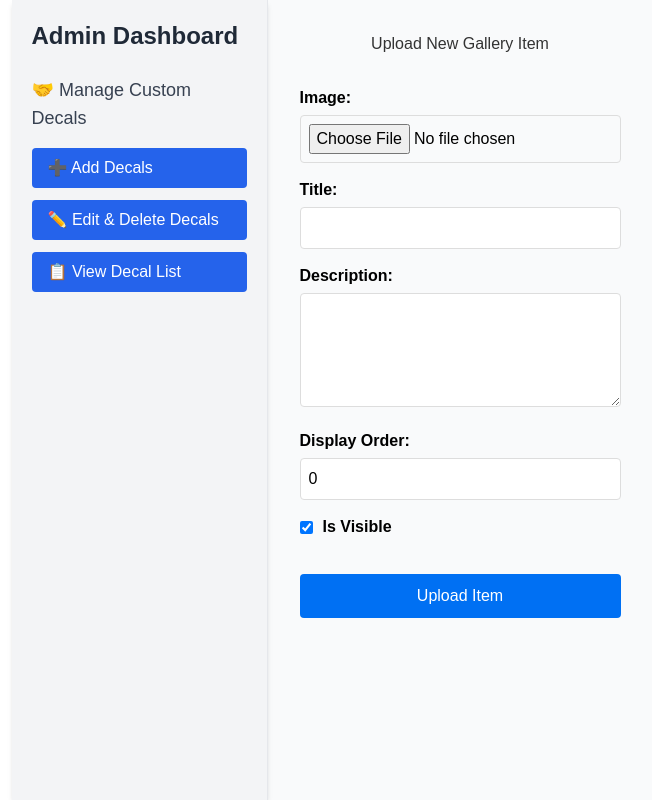
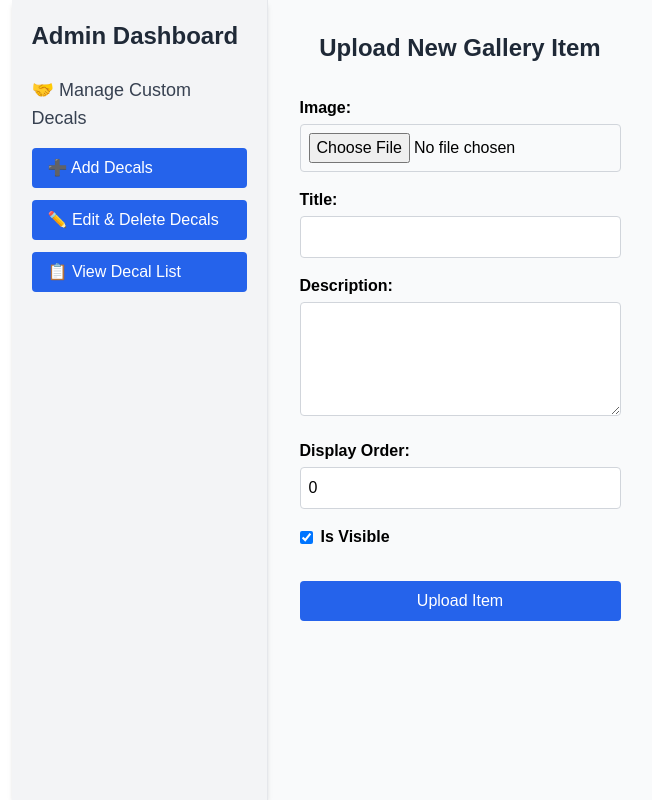
Before and after one commit to Decal-project/HobbyistDecals-Demo-master, a Next.js app: page /adminDashboard/custom/add in a window 1280 px wide. Shown: the whole page, without its empty margins (308-960 px from the left). Built offline with nearby package versions, Linux system fonts and the light colour scheme.

Commit message:
Update page.tsx

```diff
--- a/src/app/adminDashboard/custom/add/page.tsx
+++ b/src/app/adminDashboard/custom/add/page.tsx
@@ -36,34 +36,36 @@ export default function UploadGalleryItem() {
       });
 
       if (!response.ok) {
-        const errorData = await response.json();
+        const errorData: { error?: string } = await response.json();
         throw new Error(errorData.error || "Something went wrong!");
       }
 
-      const successData = await response.json();
+      const successData: { message: string } = await response.json();
       setMessage(successData.message);
-      // Optionally reset form fields after successful submission
+
+      // Reset form
       setFile(null);
       setTitle("");
       setDescription("");
       setDisplayOrder(0);
       setIsVisible(true);
-      (document.getElementById("image-upload") as HTMLInputElement).value = ""; // Clear file input
-    } catch (err: any) {
-      setError(err.message || "Failed to upload item.");
+      const fileInput = document.getElementById("image-upload") as HTMLInputElement;
+      if (fileInput) fileInput.value = "";
+    } catch (err) {
+      if (err instanceof Error) {
+        setError(err.message);
+      } else {
+        setError("Failed to upload item.");
+      }
     }
   };
+
   return (
     <div className="flex min-h-screen bg-gray-50">
-      {" "}
-      {/* Added bg-gray-50 for overall background */}
-      {/* The Sidebar Section */}
+      {/* Sidebar */}
       <aside className="w-64 bg-gray-100 p-5 border-r border-gray-200 shadow-md flex flex-col">
-        <h2 className="text-2xl font-semibold mb-6 text-gray-800">
-          Admin Dashboard
-        </h2>
+        <h2 className="text-2xl font-semibold mb-6 text-gray-800">Admin Dashboard</h2>
         <nav>
-          {/* Custom Decals Section */}
           <div className="mb-6">
             <h3 className="text-lg font-medium text-gray-700 mb-4 flex items-center gap-2">
               🤝 Manage Custom Decals
@@ -91,54 +93,36 @@ export default function UploadGalleryItem() {
           </div>
         </nav>
       </aside>
-      {/* Main content area */}
+
+      {/* Main Content */}
       <main className="flex-1 p-8">
-        <h1
-          style={{ textAlign: "center", marginBottom: "30px", color: "#333" }}
-        >
+        <h1 className="text-center mb-8 text-2xl font-bold text-gray-800">
           Upload New Gallery Item
         </h1>
+
         {message && (
-          <p
-            style={{ color: "green", textAlign: "center", marginBottom: "15px" }}
-          >
-            {message}
-          </p>
+          <p className="text-green-600 text-center mb-4">{message}</p>
         )}
         {error && (
-          <p style={{ color: "red", textAlign: "center", marginBottom: "15px" }}>
-            {error}
-          </p>
+          <p className="text-red-600 text-center mb-4">{error}</p>
         )}
-        <form
-          onSubmit={handleSubmit}
-          style={{ display: "flex", flexDirection: "column", gap: "15px" }}
-        >
+
+        <form onSubmit={handleSubmit} className="flex flex-col gap-4">
           <div>
-            <label
-              htmlFor="image-upload"
-              style={{ display: "block", marginBottom: "5px", fontWeight: "bold" }}
-            >
+            <label htmlFor="image-upload" className="block mb-1 font-bold">
               Image:
             </label>
             <input
               type="file"
               id="image-upload"
-              onChange={(e) => setFile(e.target.files ? e.target.files[0] : null)}
+              onChange={(e) => setFile(e.target.files?.[0] || null)}
               accept="image/*"
-              style={{
-                width: "100%",
-                padding: "8px",
-                border: "1px solid #ddd",
-                borderRadius: "4px",
-              }}
+              className="w-full p-2 border border-gray-300 rounded"
             />
           </div>
+
           <div>
-            <label
-              htmlFor="title"
-              style={{ display: "block", marginBottom: "5px", fontWeight: "bold" }}
-            >
+            <label htmlFor="title" className="block mb-1 font-bold">
               Title:
             </label>
             <input
@@ -147,19 +131,12 @@ export default function UploadGalleryItem() {
               value={title}
               onChange={(e) => setTitle(e.target.value)}
               required
-              style={{
-                width: "100%",
-                padding: "8px",
-                border: "1px solid #ddd",
-                borderRadius: "4px",
-              }}
+              className="w-full p-2 border border-gray-300 rounded"
             />
           </div>
+
           <div>
-            <label
-              htmlFor="description"
-              style={{ display: "block", marginBottom: "5px", fontWeight: "bold" }}
-            >
+            <label htmlFor="description" className="block mb-1 font-bold">
               Description:
             </label>
             <textarea
@@ -167,61 +144,38 @@ export default function UploadGalleryItem() {
               value={description}
               onChange={(e) => setDescription(e.target.value)}
               rows={4}
-              style={{
-                width: "100%",
-                padding: "8px",
-                border: "1px solid #ddd",
-                borderRadius: "4px",
-              }}
+              className="w-full p-2 border border-gray-300 rounded"
             />
           </div>
+
           <div>
-            <label
-              htmlFor="display-order"
-              style={{ display: "block", marginBottom: "5px", fontWeight: "bold" }}
-            >
+            <label htmlFor="display-order" className="block mb-1 font-bold">
               Display Order:
             </label>
             <input
               type="number"
               id="display-order"
               value={displayOrder}
-              onChange={(e) => setDisplayOrder(parseInt(e.target.value))}
-              style={{
-                width: "100%",
-                padding: "8px",
-                border: "1px solid #ddd",
-                borderRadius: "4px",
-              }}
+              onChange={(e) => setDisplayOrder(Number(e.target.value))}
+              className="w-full p-2 border border-gray-300 rounded"
             />
           </div>
-          <div>
-            <label
-              htmlFor="is-visible"
-              style={{ display: "flex", alignItems: "center", fontWeight: "bold" }}
-            >
+
+          <div className="flex items-center gap-2">
             <input
               type="checkbox"
               id="is-visible"
               checked={isVisible}
               onChange={(e) => setIsVisible(e.target.checked)}
-                style={{ marginRight: "10px" }}
             />
+            <label htmlFor="is-visible" className="font-bold">
               Is Visible
             </label>
           </div>
+
           <button
             type="submit"
-            style={{
-              padding: "10px 15px",
-              backgroundColor: "#0070f3",
-              color: "white",
-              border: "none",
-              borderRadius: "4px",
-              cursor: "pointer",
-              fontSize: "16px",
-              marginTop: "20px",
-            }}
+            className="mt-4 bg-blue-600 text-white py-2 px-4 rounded hover:bg-blue-700 transition"
           >
             Upload Item
           </button>
```
Lines whose indentation alone changed are shown as unchanged.
